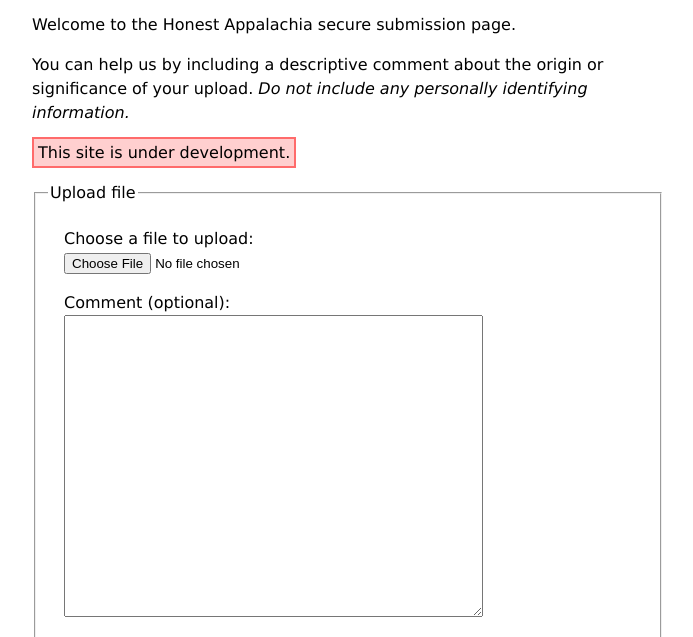
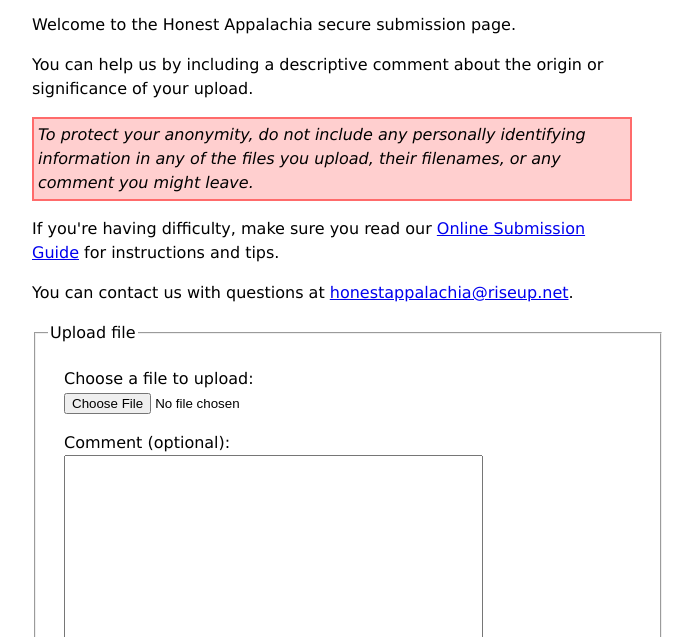
Before and after one commit to honestappalachia/haps-hidserv, a plain HTML site: page htdocs/index.html in a window 1280 px wide. Shown: the part 148-785 px from the top of the page, without its empty margins (308-1001 px from the left). Drawn offline with Linux system fonts and the light colour scheme.

Commit message:
added support details and warning on upload page

```diff
--- a/htdocs/index.html
+++ b/htdocs/index.html
@@ -9,8 +9,10 @@
 
   <img class="center" src="ha-logo-small.png">
   <p>Welcome to the Honest Appalachia secure submission page.</p>
-  <p>You can help us by including a descriptive comment about the origin or significance of your upload. <em>Do not include any personally identifying information.</em></p>
-  <p><span class="warning">This site is under development.</span></p>
+  <p>You can help us by including a descriptive comment about the origin or significance of your upload.
+  <p class="warning"><em>To protect your anonymity, do not include any personally identifying information in any of the files you upload, their filenames, or any comment you might leave.</em></p>
+  <p>If you're having difficulty, make sure you read our <a href="https://docs.honestappalachia.org/online-submission.html">Online Submission Guide</a> for instructions and tips.</p>
+  <p>You can contact us with questions at <a href="mailto:honestappalachia@riseup.net">honestappalachia@riseup.net</a>.</p>
 
   <form enctype="multipart/form-data" method="post" action="/cgi-bin/qupload.py">
     <fieldset>
```
